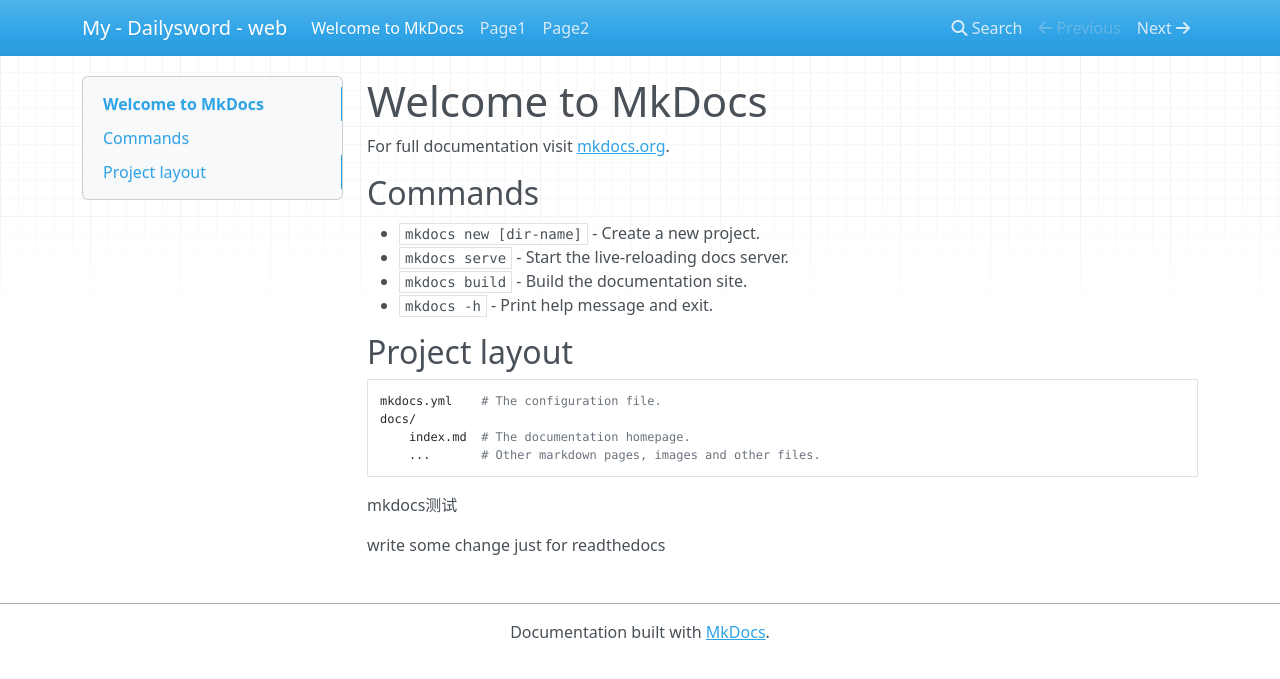
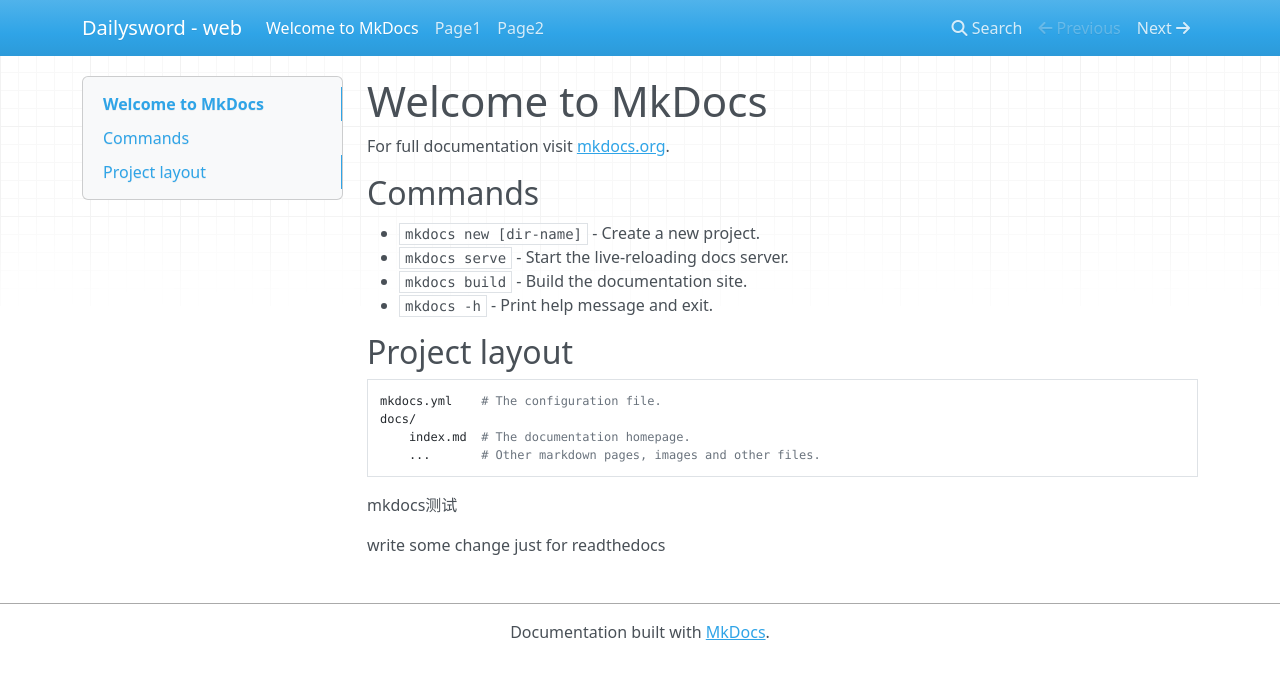
Before and after one commit to DailyR/mkdocs, an MkDocs documentation site: the page built from docs/index.md, in a window 1280 px wide. Shown: the top 679 px of the page. Built offline with MkDocs 1.6.1, drawn with Linux system fonts in a browser that asks for light colours; nearby versions of some CDN libraries.

```diff
--- a/mkdocs.yml
+++ b/mkdocs.yml
@@ -1,2 +1,2 @@
-site_name: My - Dailysword - web
+site_name: Dailysword - web
 #theme: "material"
```
